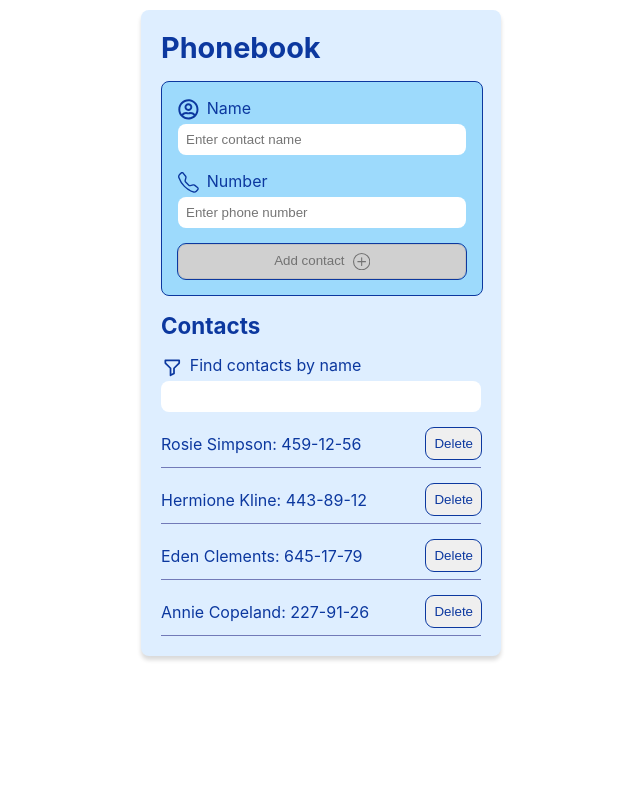
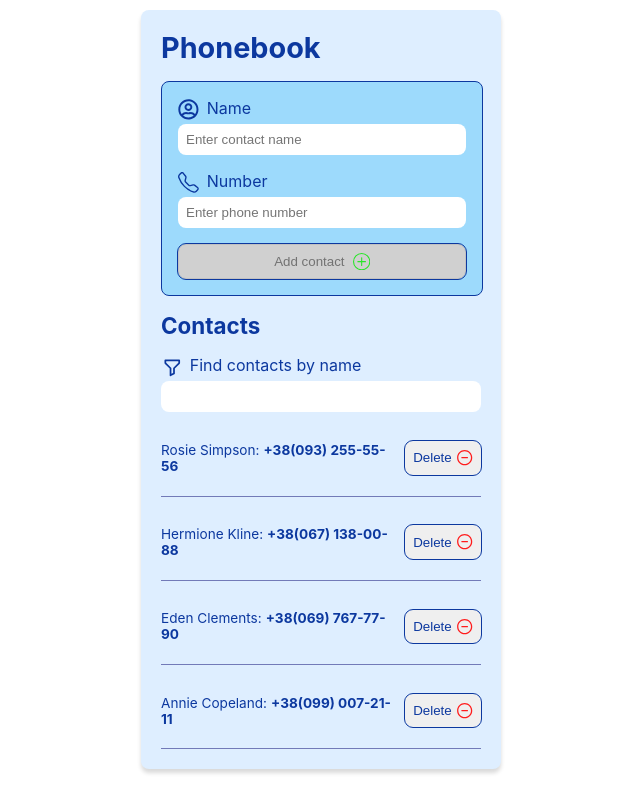
Before and after one commit to Sichkaruk/goit-react-hw-02-phonebook, a React (Create React App) app: page / in a window 1280 px wide. Shown: the whole page, without its empty margins (319-959 px from the left). Built offline with nearby package versions, Linux system fonts and the light colour scheme.

Commit message:
add styles and little fix

```diff
--- a/src/components/ContactForm/ContactForm.js
+++ b/src/components/ContactForm/ContactForm.js
@@ -82,7 +82,7 @@ class ContactForm extends Component {
             type="tel"
             name="number"
             value={number}
-            pattern="\+?\d{1,4}?[-.\s]?\(?\d{1,3}?\)?[-.\s]?\d{1,4}[-.\s]?\d{1,4}[-.\s]?\d{1,9}"
+            pattern="^((8|\+3)[\- ]?)?(\(?\d{3}\)?[\- ]?)?[\d\- ]{7,10}$"
             title="Phone number must be digits and can contain spaces, dashes, parentheses and can start with +"
             placeholder="Enter phone number"
             required
@@ -93,6 +93,7 @@ class ContactForm extends Component {
             Add contact
             <IconContext.Provider
               value={{
+                color: "#28e528",
                 size: "1.3em",
                 style: { verticalAlign: "middle", marginLeft: "8px" },
               }}
--- a/src/components/ContactForm/ContactForm.styled.js
+++ b/src/components/ContactForm/ContactForm.styled.js
@@ -30,10 +30,14 @@ export const Input = styled.input`
 `;
 
 export const Button = styled.button`
+  display: flex;
+  align-items: center;
+  justify-content: center;
   padding: ${({ theme }) => theme.spacing(2)};
   border: none;
   border-radius: ${({ theme }) => theme.spacing(2)};
   color: inherit;
+  white-space: nowrap;
   outline: 1px solid ${({ theme }) => theme.colors.primaryColor};
   transition: ${({ theme }) => `color ${theme.timing} ${theme.timingFunction}`},
     ${({ theme }) => `background-color ${theme.timing} ${theme.timingFunction}`};
--- a/src/components/ContactList/ContactList.js
+++ b/src/components/ContactList/ContactList.js
@@ -1,6 +1,14 @@
 import React, { Component } from "react";
-import { ContactsList, ContactItem } from "./../ContactList/ContactList.styled";
+import {
+  ContactsList,
+  ContactItem,
+  ContactNote,
+  Link,
+  ContactNoteItem,
+} from "./../ContactList/ContactList.styled";
 import { Button } from "./../ContactForm/ContactForm.styled";
+import { IconContext } from "react-icons";
+import { AiOutlineMinusCircle } from "react-icons/ai";
 
 class ContactList extends Component {
   render() {
@@ -15,9 +23,26 @@ class ContactList extends Component {
       <ContactsList>
         {filterContacts.map(({ id, name, number }) => (
           <ContactItem key={id}>
-            {name}: {number}
+            <ContactNote>
+              <ContactNoteItem>{name}:</ContactNoteItem>
+              <Link href={"tel:+" + parseInt(number.replace(/\D+/g, ""))}>
+                {number}
+              </Link>
+            </ContactNote>
             <Button type="button" onClick={() => onDelete(id)}>
               Delete
+              <IconContext.Provider
+                value={{
+                  size: "1.3em",
+                  style: {
+                    color: "#ff1c1c",
+                    verticalAlign: "middle",
+                    marginLeft: "4px",
+                  },
+                }}
+              >
+                <AiOutlineMinusCircle />
+              </IconContext.Provider>
             </Button>
           </ContactItem>
         ))}
--- a/src/components/ContactList/ContactList.styled.js
+++ b/src/components/ContactList/ContactList.styled.js
@@ -15,3 +15,28 @@ export const ContactItem = styled.li`
     margin-bottom: ${({ theme }) => theme.spacing(4)};
   }
 `;
+
+export const ContactNote = styled.p`
+  margin-right: ${({ theme }) => theme.spacing(3)};
+  font-size: 0.85em;
+`;
+
+export const ContactNoteItem = styled.span`
+  display: inline-block;
+`;
+
+export const Link = styled.a`
+  margin-left: ${({ theme }) => theme.spacing(1)};
+  color: inherit;
+  text-decoration: none;
+  font-weight: 700;
+  transition: text-decoration ${({ theme }) => theme.timing}
+    ${({ theme }) => theme.timingFunction};
+  &:hover,
+  &:focus {
+    color: inherit;
+    outline: 2px solid ${({ theme }) => theme.colors.accentColor};
+    border-radius: 0.3em;
+    outline-offset: 0.3em;
+  }
+`;
--- a/src/components/data/initial-state.json
+++ b/src/components/data/initial-state.json
@@ -1,6 +1,6 @@
  [
-  { "id": "id-1", "name": "Rosie Simpson", "number": "459-12-56" },
-  { "id": "id-2", "name": "Hermione Kline", "number": "443-89-12" },
-  { "id": "id-3", "name": "Eden Clements", "number": "645-17-79" },
-  { "id": "id-4", "name": "Annie Copeland", "number": "227-91-26" }
+  { "id": "id-1", "name": "Rosie Simpson", "number": "+38(093) 255-55-56" },
+  { "id": "id-2", "name": "Hermione Kline", "number": "+38(067) 138-00-88" },
+  { "id": "id-3", "name": "Eden Clements", "number": "+38(069) 767-77-90" },
+  { "id": "id-4", "name": "Annie Copeland", "number": "+38(099) 007-21-11" }
 ]
```
